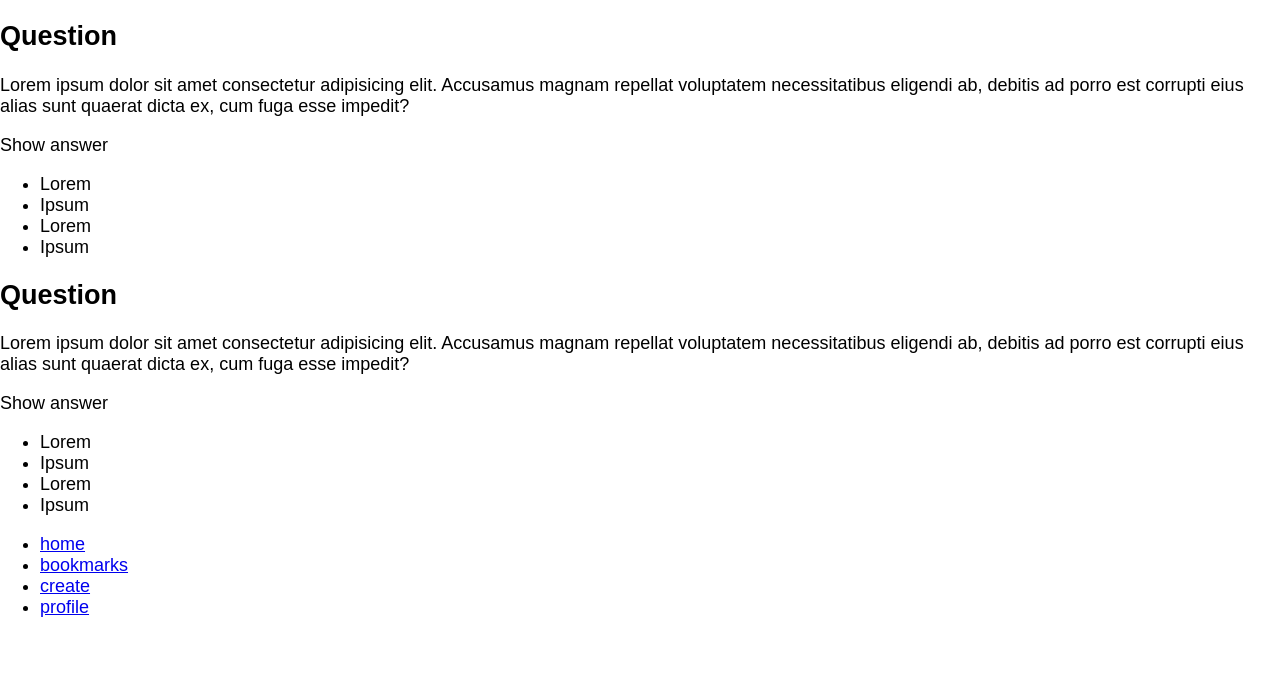
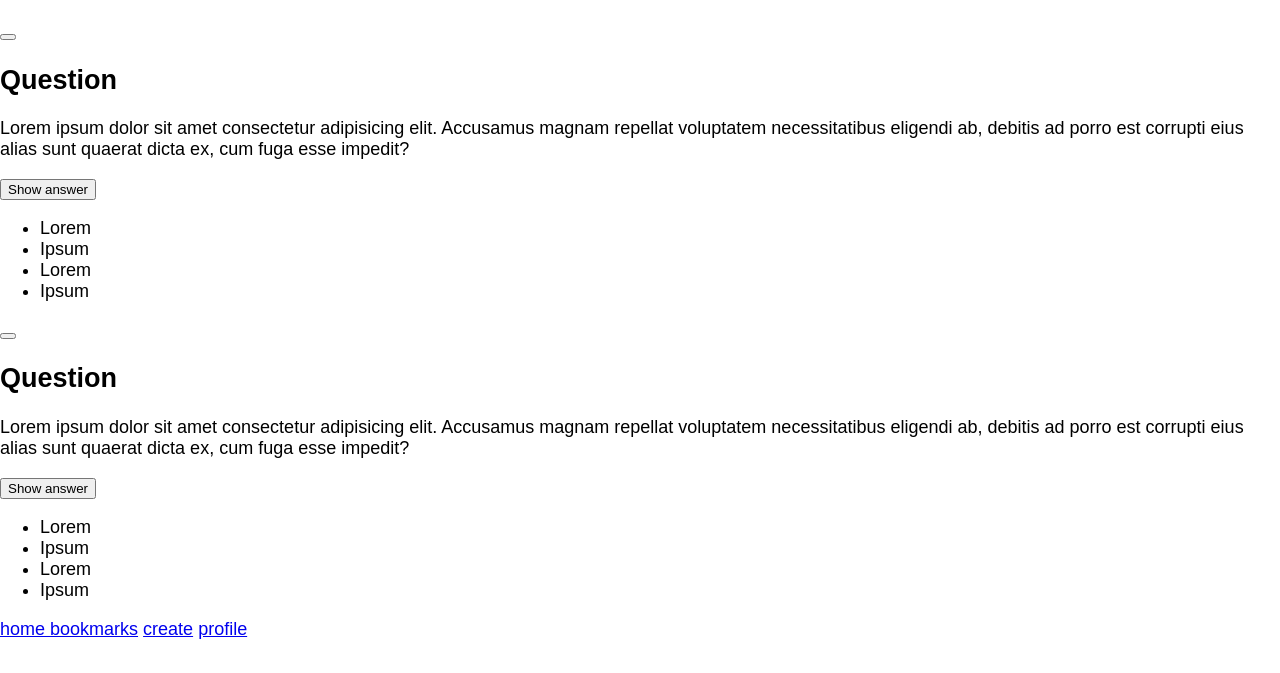
Before and after one commit to maximiliangustmann/quiz-app, a website: page bookmarks.html in a window 1280 px wide. Shown: the part 69-742 px from the top of the page. Drawn offline with Linux system fonts and the light colour scheme.

Commit message:
Minor html changes

```diff
--- a/bookmarks.html
+++ b/bookmarks.html
@@ -15,73 +15,52 @@
 
     <main>
       <section class="card">
-        <h2>Question</h2>
-        <p>
+        <button class="card__bookmark card__bookmark--active"></button>
+        <h2 class="card__headline">Question</h2>
+        <p class="card__text card__text--question">
           Lorem ipsum dolor sit amet consectetur adipisicing elit. Accusamus
           magnam repellat voluptatem necessitatibus eligendi ab, debitis ad
           porro est corrupti eius alias sunt quaerat dicta ex, cum fuga esse
           impedit?
         </p>
-        <p>Show answer</p>
-        <ul>
-          <li>
-            Lorem
-          </li>
-          <li>
-            Ipsum
-          </li>
-          <li>
-            Lorem
-          </li>
-          <li>
-            Ipsum
-          </li>
+        <button class="card__button">Show answer</button>
+        <ul class="card__taglist">
+          <li class="card__tag">Lorem</li>
+          <li class="card__tag">Ipsum</li>
+          <li class="card__tag">Lorem</li>
+          <li class="card__tag">Ipsum</li>
         </ul>
       </section>
 
       <section class="card">
-        <h2>Question</h2>
-        <p>
+        <button class="card__bookmark card__bookmark--active"></button>
+        <h2 class="card__headline">Question</h2>
+        <p class="card__text card__text--question">
           Lorem ipsum dolor sit amet consectetur adipisicing elit. Accusamus
           magnam repellat voluptatem necessitatibus eligendi ab, debitis ad
           porro est corrupti eius alias sunt quaerat dicta ex, cum fuga esse
           impedit?
         </p>
-        <p>Show answer</p>
-        <ul>
-          <li>
-            Lorem
-          </li>
-          <li>
-            Ipsum
-          </li>
-          <li>
-            Lorem
-          </li>
-          <li>
-            Ipsum
-          </li>
+        <button class="card__button">Show answer</button>
+        <ul class="card__taglist">
+          <li class="card__tag">Lorem</li>
+          <li class="card__tag">Ipsum</li>
+          <li class="card__tag">Lorem</li>
+          <li class="card__tag">Ipsum</li>
         </ul>
       </section>
     </main>
 
     <footer>
-      <ul>
-        <li>
-          <a href="index.html">
-            home
-          </a>
-        </li>
-        <li>
-          <a href="bookmarks.html">bookmarks</a>
-        </li>
-        <li>
-          <a href="create.html">create</a>
-        </li>
-        <li>
-          <a href="profile.html">profile</a>
-        </li>
-      </ul>
+      <nav class="nav">
+        <a href="index.html"> home </a>
+
+        <a href="bookmarks.html">bookmarks</a>
+
+        <a href="create.html">create</a>
+
+        <a href="profile.html">profile</a>
+      </nav>
     </footer>
   </body>
 </html>
```
Also changed, not shown: create.html (+9 -16 lines), index.html (+9 -16 lines), profile.html (+9 -16 lines).
